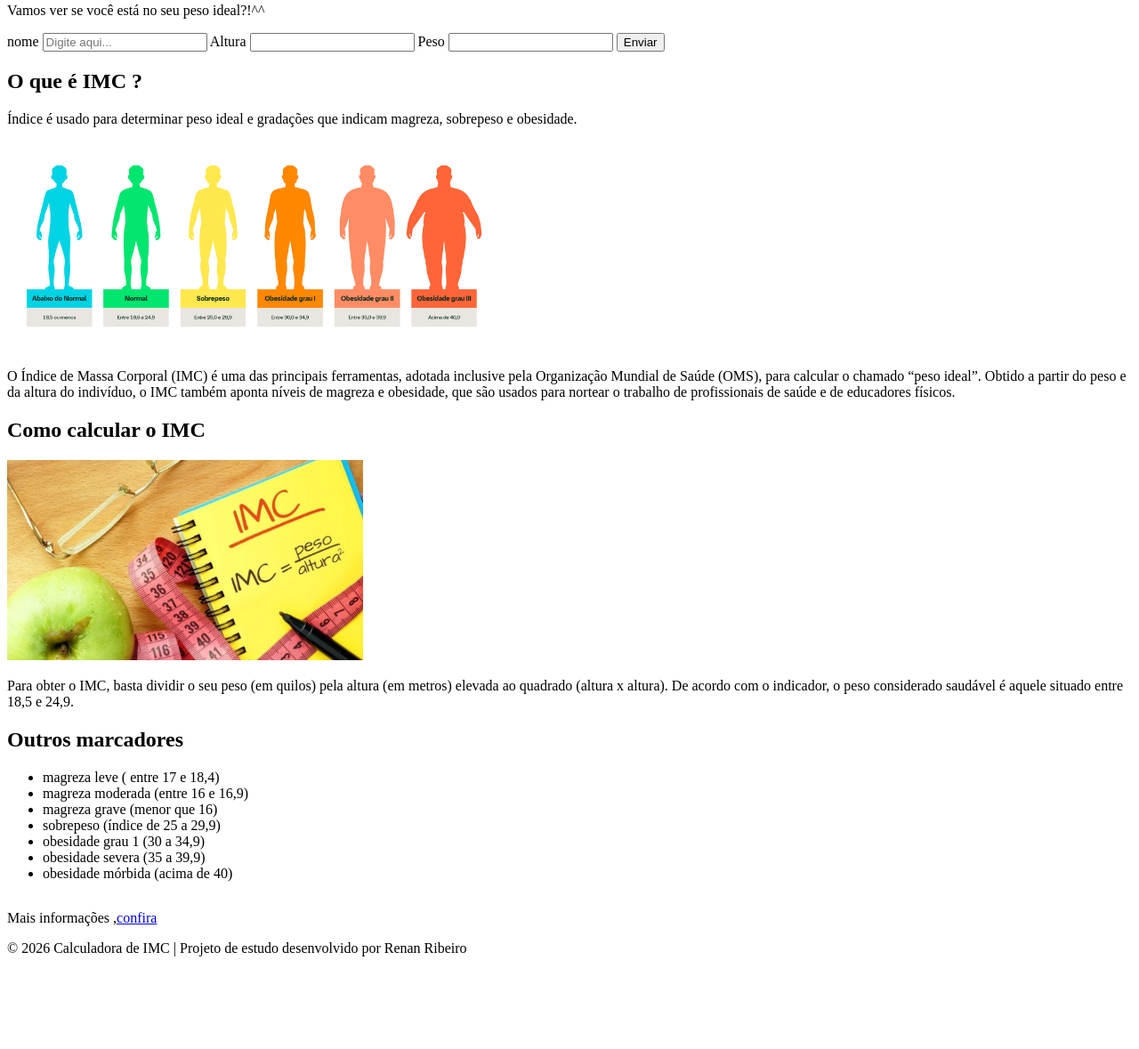
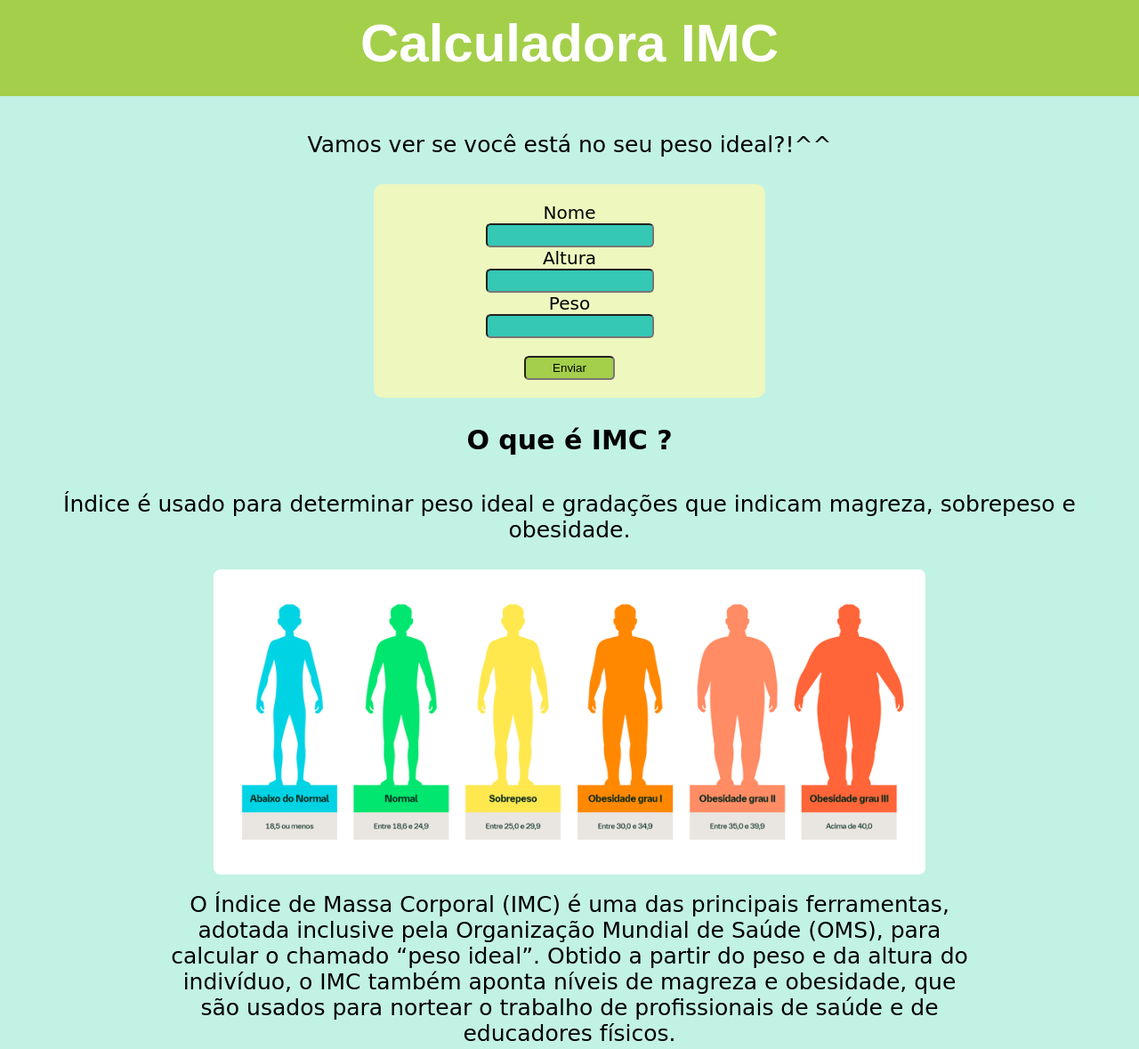
Before and after one commit to RenanRibeirodf/Calculadora-de-IMC, a plain HTML site: page index.html in a window 1280 px wide. Shown: the part 289-1468 px from the top of the page at 89% size. Before the commit the page ends 1380 px from the top, so only its background shows below. Drawn offline with Linux system fonts and the light colour scheme.

Commit message:
style: estilização

```diff
--- /dev/null
+++ b/estilo.css
@@ -0,0 +1,163 @@
+
+
+*{
+
+    margin: 0;
+    padding: 0;
+    box-sizing: 0;
+}
+
+body{
+
+    background-color: #C2F2E4;
+    font-family: cursive;
+}
+
+.facha{
+
+    background-color: #A4CF4A;
+    padding-top: 23px;
+    padding-bottom: 5px;
+    color: white;
+
+
+
+
+}
+
+.im1{
+
+    display: flex;
+    justify-content: center;
+    margin-bottom: 50px;
+    margin-top: 30px;
+}
+
+h1{
+
+    text-align: center;
+    font-size: 60px;
+    margin-bottom: 20px;
+    font-family: 'Papyrus', fantasy;
+
+}
+
+p{
+
+    margin-bottom: 30px;
+    text-align: center;
+    font-size: 25px;
+    margin-top: 40px;
+}
+
+.calculador{
+
+    font-size: 20px;
+    display: flex;
+    flex-direction: column;
+    align-items: center;
+    text-align: center;
+    background-color: #EDF7BE;
+    max-width: 400px;
+    padding: 20px;
+    margin: 0 auto;
+    border-radius: 10px;
+
+}
+
+input{
+
+    border-radius: 5.5px;
+    padding: 4px;
+    background-color:#35C8B4;
+
+}
+
+#button{
+
+    background-color:#A4CF4A;
+    margin-top: 20px;
+    text-align: center;
+    width: 90px;
+
+}
+
+h2{
+
+    text-align: center;
+    margin-bottom: 20px;
+    margin-top: 30px;
+    font-size: 30px;
+}
+
+.im2{
+
+    margin: 0 auto;
+    display: block;
+    width: 800px;
+    border-radius: 8px;
+}
+
+#p1{
+
+    width: 900px;
+    text-align: center;
+    margin: 0 auto;
+}
+
+.im3{
+
+    margin: 0 auto;
+    display: block;
+    width: 600px;
+    border-radius: 9px;
+    margin-bottom: 30px;
+
+}
+
+#p2{
+
+    margin: 0 auto;
+    text-align: center;
+    width: 900px;
+}
+
+table{
+
+    margin: 30px auto;
+    padding: 5px;
+}
+
+th, td{
+
+    text-align:left;
+    border: 1px solid black;
+    padding: 6px;
+}
+
+th{
+    background-color: #A4CF4A;
+}
+td{
+    background-color: #EDF7BE;
+}
+
+a{
+ text-decoration: none;
+ padding-bottom: 15px;
+}
+
+footer{
+
+    background-color: #A4CF4A;
+    padding: 5px;
+    padding-top: 29px;
+    align-items:center;
+
+}
+
+footer p{
+
+    color: #EDF7BE;
+    text-align: center;
+}
--- a/index.html
+++ b/index.html
@@ -4,17 +4,22 @@
     <meta charset="UTF-8">
     <meta name="viewport" content="width=device-width, initial-scale=1.0">
     <title>Calculadora IMC</title>
+    <link rel="stylesheet" href="estilo.css">
 </head>
 <body>
 
-    <img src="midia/logo-imc.png" alt="" width="200px">
-    <h1>Calculadora IMC</h1>
+    <div class="facha">
+
+        <div class="im1"><img src="midia/logo-imc.png" alt="" width="200px"></div>
+        <h1>Calculadora IMC</h1>
+
+    </div>
     <p>Vamos ver se você está no seu peso ideal?!^^</p>
 
     <div class="calculador">
 
-        <label for="">nome</label>
-        <input type="text" name="" id="" placeholder="Digite aqui...">
+        <label for="">Nome</label>
+        <input type="text" name="" id="" placeholder="">
 
         <label for="">Altura</label>
         <input type="text" name="" id="" placeholder="">
@@ -22,7 +27,7 @@
         <label for="">Peso</label>
         <input type="text" name="" id="" >
 
-        <input type="button" value="Enviar" onclick="">
+        <input  id="button" value="Enviar" onclick="">
 
     </div>
 
@@ -34,9 +39,9 @@
 
             <h2> O que é IMC ?</h2>
             <p>Índice é usado para determinar peso ideal e gradações que indicam magreza, sobrepeso e obesidade.</p>
-            <img src="midia/tabela, corpo-imc.png" alt="" width="550px"> <br>
+            <img class="im2" src="midia/tabela, corpo-imc.png" alt="" width="550px"> <br>
 
-<p>O Índice de Massa Corporal (IMC) é uma das principais ferramentas, adotada inclusive pela Organização Mundial de Saúde (OMS), para calcular o chamado “peso ideal”. Obtido a partir do peso e da altura do indivíduo, o IMC também aponta níveis de magreza e obesidade, que são usados para nortear o trabalho de profissionais de saúde e de educadores físicos.</p>
+<p id="p1">O Índice de Massa Corporal (IMC) é uma das principais ferramentas, adotada inclusive pela Organização Mundial de Saúde (OMS), para calcular o chamado “peso ideal”. Obtido a partir do peso e da altura do indivíduo, o IMC também aponta níveis de magreza e obesidade, que são usados para nortear o trabalho de profissionais de saúde e de educadores físicos.</p>
 
         </div>
     </section>
@@ -47,27 +52,61 @@
 
             <h2>Como calcular o  IMC </h2>
 
-            <img src="midia/como-calcular-imc.webp" alt="" width="400px">
-            <p>Para obter o IMC, basta dividir o seu peso (em quilos) pela altura (em metros) elevada ao quadrado (altura x altura). De acordo com o indicador, o peso considerado saudável é aquele situado entre 18,5 e 24,9.</p>
+            <img class="im3"  src="midia/como-calcular-imc.webp" alt="" width="400px">
+            <p id="p2">Para obter o IMC, basta dividir o seu peso (em quilos) pela altura (em metros) elevada ao quadrado (altura x altura). De acordo com o indicador, o peso considerado saudável é aquele situado entre 18,5 e 24,9.</p>
 
 
             <h2>Outros marcadores</h2>
 
             <table>
-                <ul>
-                    <li> magreza leve ( entre 17 e 18,4)</li>
-                    <li> magreza moderada (entre 16 e 16,9)</li>
-                    <li>magreza grave (menor que 16)</li>
-                    <li>sobrepeso (índice de 25 a 29,9)</li>
-                    <li> obesidade grau 1 (30 a 34,9)</li>
-                    <li>obesidade severa (35 a 39,9)</li>
-                    <li>obesidade mórbida (acima de 40)</li>
+
+               <tr>
+
+                <th>IMC</th>
+                <th>Classicações</th>
+
+               </tr>
+
+               <tr>
+                <td>magreza leve</td>
+                <td>Entre 17 e 18,4</td>
+               </tr>
+
+               <tr>
+                <td>Magreza Moderada</td>
+                <td>Entre 16 e 16,9</td>
+               </tr>
+
+               <tr>
+                <td>Magreza grave</td>
+                <td>Menor que 16</td>
+               </tr>
+
+               <tr>
+                <td>Sobrepeso</td>
+                <td>De 25 a 29,9</td>
+               </tr>
+
+               <tr>
+                <td>Obesidade 1</td>
+                <td>30 a 34,9</td>
+               </tr>
+
+               <tr>
+                <td>Obesidade Severa</td>
+                <td>35 a 39,9</td>
+               </tr>
+
+               <tr>
+                <td>Obesidade Mórbida</td>
+                <td>Acima de 40</td>
+               </tr>
 
 
-                </ul>
+
             </table>
 
-           <p>Mais informações ,<a href="https://prefeitura.sp.gov.br/web/saude/w/noticias/332991">confira</a></p>
+           <p>Mais informações, <a href="https://prefeitura.sp.gov.br/web/saude/w/noticias/332991" target="_blank">confira</a></p>
         </div>
 
     </section>
```
